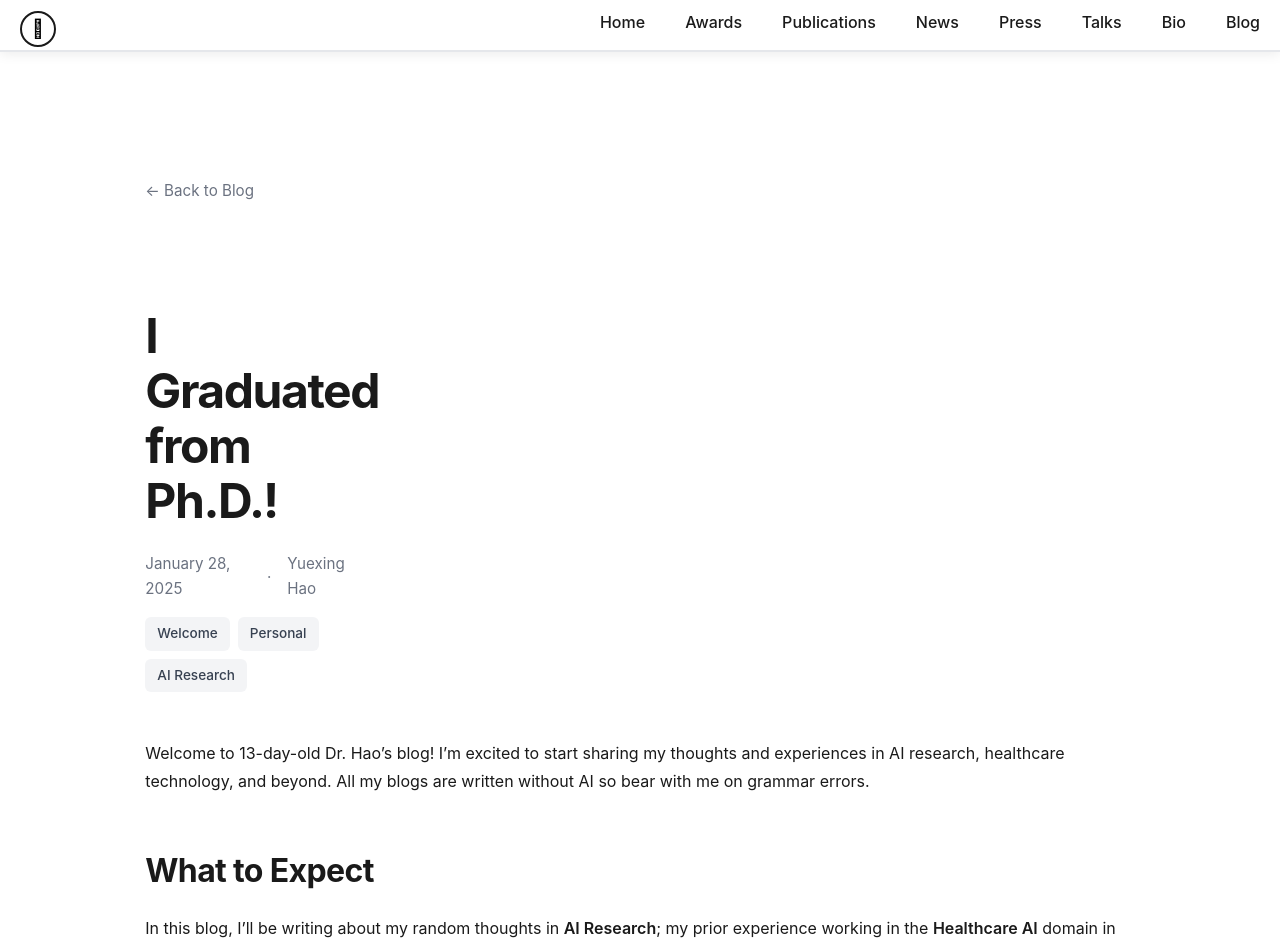
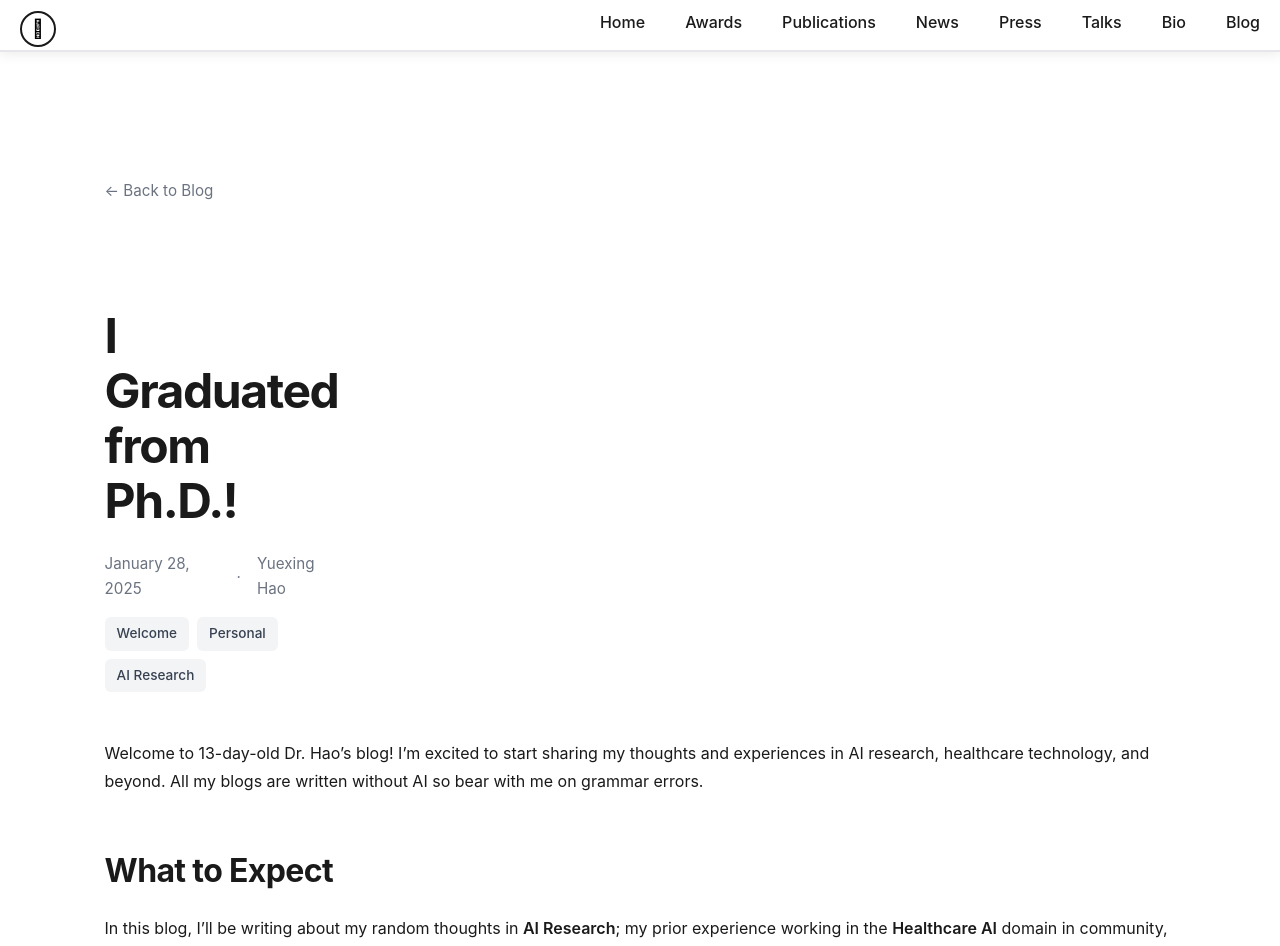
Before and after one commit to YuexingHao/Yuexing-Hao, a Jekyll site: the page built from _posts/2025-01-28-welcome-to-my-blog.md, in a window 1280 px wide and 1400 px high. Shown: the top 946 px of the window. Built offline with Jekyll 4.4.1, drawn with Linux system fonts in a browser that asks for light colours; a style sheet for code colours, icons or effects is not loaded.

Commit message:
Describe your changes

```diff
--- a/_layouts/blog-post.html
+++ b/_layouts/blog-post.html
@@ -48,18 +48,18 @@
       }
 
       .blog-article {
-        max-width: 1200px;
-        width: 85%;
+        max-width: 1400px;
+        width: 92%;
         margin: 0 auto 80px;
-        padding: 120px 40px 0;
+        padding: 120px 32px 0;
         position: relative;
         display: block;
       }
 
       @media (max-width: 1024px) {
         .blog-article {
-          width: 90%;
-          padding: 100px 30px 0;
+          width: 94%;
+          padding: 100px 24px 0;
         }
       }
 
--- a/_sass/minimal-light.scss
+++ b/_sass/minimal-light.scss
@@ -504,32 +504,37 @@
   max-width:100%;
 }
 
+/* Left panel scales with window; only a small min so it can shrink */
 header {
-  width:22%;
-  max-width:300px;
-  min-width: 200px;
-  float:left;
-  position:fixed;
-  -webkit-font-smoothing:subpixel-antialiased;
-  padding-top:4.0em;
-  text-align:center
+  width: 22%;
+  max-width: 280px;
+  min-width: 140px;
+  float: left;
+  position: fixed;
+  -webkit-font-smoothing: subpixel-antialiased;
+  padding-top: 4.0em;
+  text-align: center;
+  box-sizing: border-box;
 }
 
-/* Responsive header */
+/* Responsive header - let it shrink with viewport */
 @media screen and (max-width: 1200px) {
   header {
     width: 25%;
+    max-width: 260px;
+    min-width: 130px;
   }
 }
 
 @media screen and (max-width: 900px) {
   header {
-    width: 30%;
-    min-width: 180px;
+    width: 28%;
+    max-width: 220px;
+    min-width: 120px;
   }
 
   section {
-    width: 64%;
+    width: 58%;
     padding-left: 48px;
   }
 }
@@ -619,26 +624,28 @@
   color:#222;
 }
 
+/* Section width = 100% - header% - min gap%; never overlap left panel */
 section {
-  width:75%;
-  float:right;
-  padding-top:4.0em;
-  padding-bottom:50px;
+  width: 70%;
+  float: right;
+  padding-top: 4.0em;
+  padding-bottom: 50px;
   padding-left: 72px;
   padding-right: 20px;
+  box-sizing: border-box;
 }
 
-/* Responsive section - keep clear gap from left panel */
+/* Responsive section - always leave 8–10% gap so panels never overlap */
 @media screen and (max-width: 1200px) {
   section {
-    width: 70%;
+    width: 65%;
     padding-left: 64px;
   }
 }
 
 @media screen and (max-width: 900px) {
   section {
-    width: 64%;
+    width: 58%;
     padding-left: 48px;
   }
 }
```
